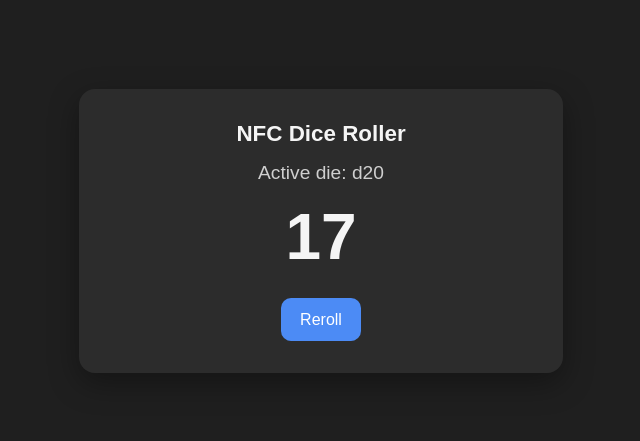
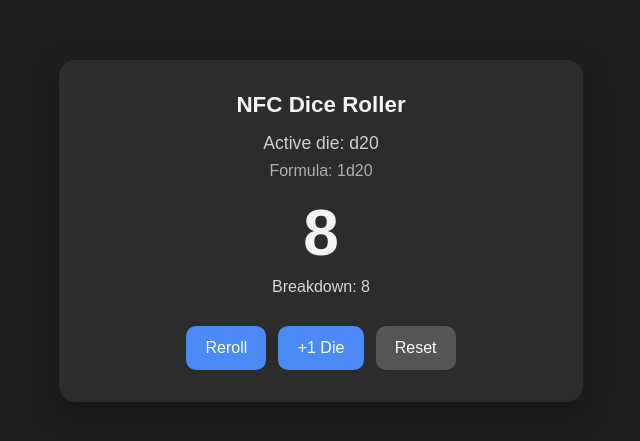
Before and after one commit to marciju1/diceRoll, a plain HTML site: page index.html in a window 1280 px wide. Shown: the part 169-610 px from the top of the page, without its empty margins (319-959 px from the left). Drawn offline with Linux system fonts and the light colour scheme.

Commit message:
Update index.html

```diff
--- a/index.html
+++ b/index.html
@@ -21,7 +21,7 @@
       padding: 2rem;
       border-radius: 16px;
       text-align: center;
-      width: min(90vw, 420px);
+      width: min(92vw, 460px);
       box-shadow: 0 10px 30px rgba(0,0,0,0.35);
     }
 
@@ -31,15 +31,35 @@
     }
 
     .die {
-      font-size: 1.2rem;
+      font-size: 1.1rem;
+      margin-bottom: 0.5rem;
+      color: #cfcfcf;
+    }
+
+    .formula {
+      font-size: 1rem;
       margin-bottom: 1rem;
-      color: #cfcfcf;
+      color: #b0b0b0;
     }
 
     .result {
       font-size: 4rem;
       font-weight: bold;
-      margin: 1rem 0 1.5rem;
+      margin: 0.5rem 0;
+    }
+
+    .breakdown {
+      font-size: 1rem;
+      color: #d8d8d8;
+      min-height: 1.5em;
+      margin-bottom: 1.5rem;
+    }
+
+    .buttons {
+      display: flex;
+      gap: 0.75rem;
+      justify-content: center;
+      flex-wrap: wrap;
     }
 
     button {
@@ -55,14 +75,29 @@
     button:hover {
       background: #3a76db;
     }
+
+    .secondary {
+      background: #555;
+    }
+
+    .secondary:hover {
+      background: #666;
+    }
   </style>
 </head>
 <body>
   <div class="card">
     <h1>NFC Dice Roller</h1>
     <div class="die" id="dieLabel">Loading...</div>
+    <div class="formula" id="formulaLabel">-</div>
     <div class="result" id="result">-</div>
-    <button id="rerollBtn">Reroll</button>
+    <div class="breakdown" id="breakdown">-</div>
+
+    <div class="buttons">
+      <button id="rerollBtn">Reroll</button>
+      <button id="addDieBtn">+1 Die</button>
+      <button id="resetBtn" class="secondary">Reset</button>
+    </div>
   </div>
 
   <script>
@@ -80,23 +115,53 @@
     const dieParam = params.get("die");
 
     const dieLabel = document.getElementById("dieLabel");
+    const formulaLabel = document.getElementById("formulaLabel");
     const resultEl = document.getElementById("result");
+    const breakdownEl = document.getElementById("breakdown");
+
     const rerollBtn = document.getElementById("rerollBtn");
+    const addDieBtn = document.getElementById("addDieBtn");
+    const resetBtn = document.getElementById("resetBtn");
 
     let currentDie = allowedDice[dieParam] ? dieParam : "d20";
+    let diceCount = 1;
 
     function rollDie(sides) {
       return Math.floor(Math.random() * sides) + 1;
     }
 
+    function rollMultipleDice(sides, count) {
+      const rolls = [];
+
+      for (let i = 0; i < count; i++) {
+        rolls.push(rollDie(sides));
+      }
+
+      return rolls;
+    }
+
     function doRoll() {
       const sides = allowedDice[currentDie];
-      const result = rollDie(sides);
+      const rolls = rollMultipleDice(sides, diceCount);
+      const total = rolls.reduce((sum, value) => sum + value, 0);
+
       dieLabel.textContent = `Active die: ${currentDie}`;
-      resultEl.textContent = result;
+      formulaLabel.textContent = `Formula: ${diceCount}${currentDie}`;
+      resultEl.textContent = total;
+      breakdownEl.textContent = `Breakdown: ${rolls.join(" + ")}`;
     }
 
     rerollBtn.addEventListener("click", doRoll);
+
+    addDieBtn.addEventListener("click", () => {
+      diceCount += 1;
+      doRoll();
+    });
+
+    resetBtn.addEventListener("click", () => {
+      diceCount = 1;
+      doRoll();
+    });
 
     doRoll();
   </script>
```
